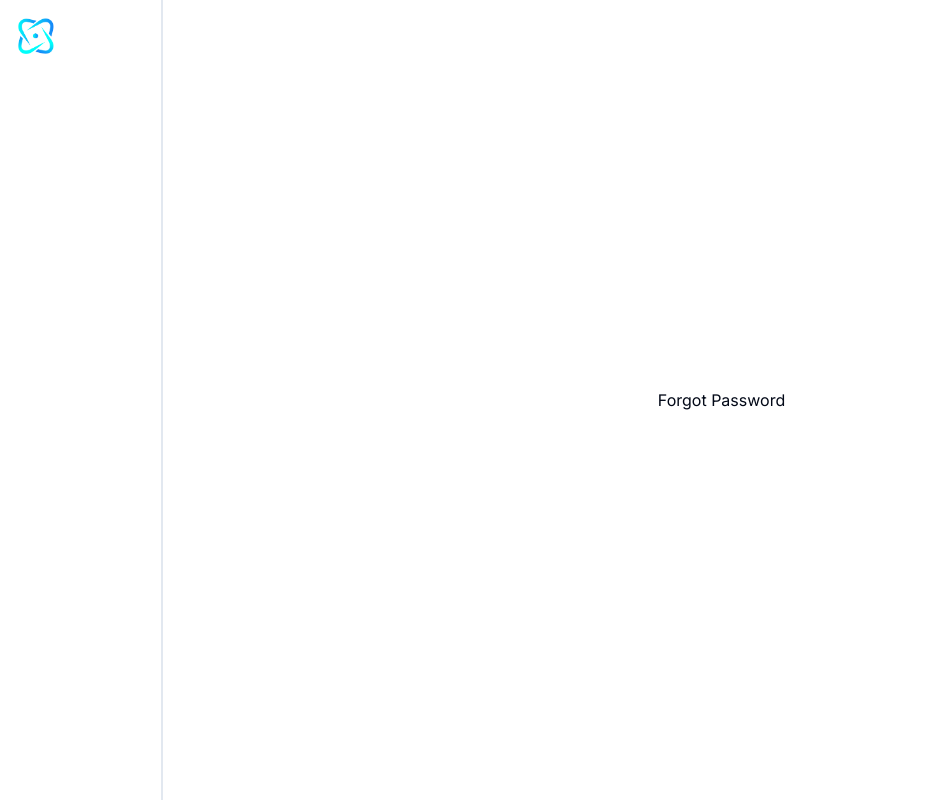
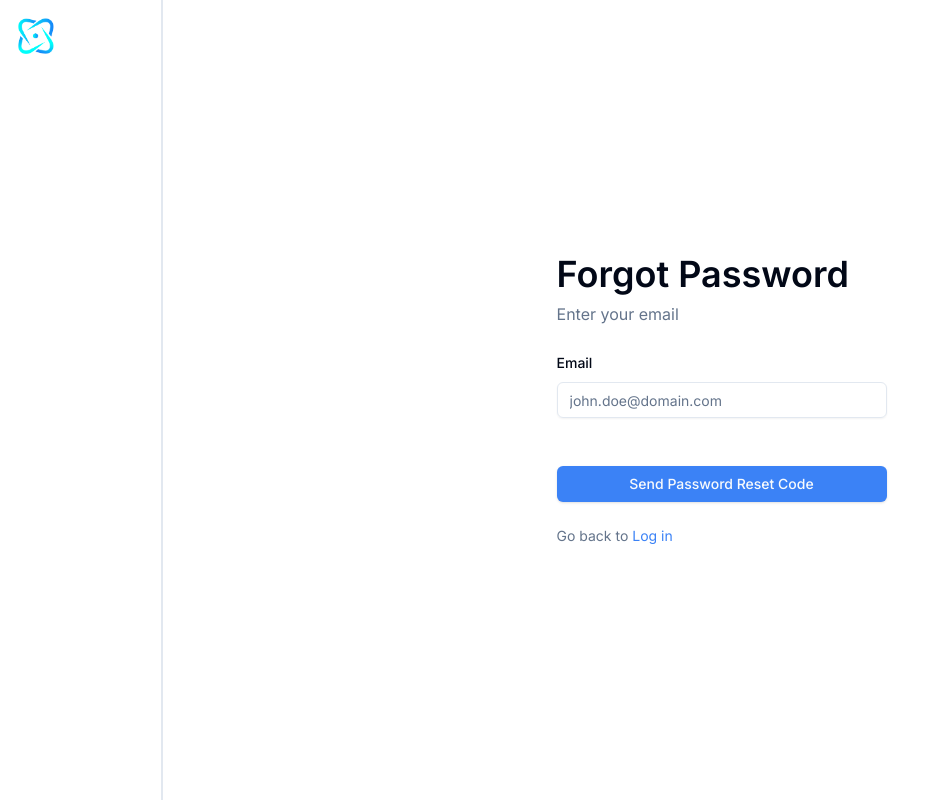
Before and after one commit to Hombre2014/job-tracker-frontend, a Next.js app: page /forgot-password in a window 1280 px wide. Shown: the whole page, without its empty margins (0-932 px from the left). Built offline with nearby package versions, Linux system fonts and the light colour scheme.

Commit message:
Implement the ForgotPassword component.

```diff
--- a/app/(auth)/forgot-password/page.tsx
+++ b/app/(auth)/forgot-password/page.tsx
@@ -1,5 +1,36 @@
+'use client';
+
+import * as z from 'zod';
+import Link from 'next/link';
+
+import { ForgotPasswordSchema } from '@/schemas';
+import AuthForm from '@/components/Forms/auth-form';
+
 const ForgotPassword: React.FC = () => {
-  return <div>Forgot Password</div>;
+  const onSubmit = (values: z.infer<typeof ForgotPasswordSchema>) => {
+    console.log(values);
+  };
+
+  return (
+    <div className="flex flex-col items-left justify-center h-full min-w-[330px] mx-4">
+      <h1 className="text-4xl font-semibold">Forgot Password</h1>
+      <p className="text-slate-500 mt-2 mb-6">Enter your email</p>
+      <AuthForm
+        schema={ForgotPasswordSchema}
+        onSubmit={onSubmit}
+        buttonText="Send Password Reset Code"
+        errorMessage=""
+        successMessage=""
+        passwordVisibility={false}
+      />
+      <p className="text-slate-500 text-sm mt-6">
+        Go back to{' '}
+        <Link href="/login" className="text-blue-500">
+          Log in
+        </Link>
+      </p>
+    </div>
+  );
 };
 
 export default ForgotPassword;
--- a/components/Forms/auth-form.tsx
+++ b/components/Forms/auth-form.tsx
@@ -30,6 +30,7 @@ interface AuthFormProps {
   successMessage: string;
   noteTitle?: string;
   noteText?: string;
+  passwordVisibility?: boolean;
 }
 
 const AuthForm = ({
@@ -40,6 +41,7 @@ const AuthForm = ({
   successMessage,
   noteTitle,
   noteText,
+  passwordVisibility = true,
 }: AuthFormProps) => {
   const form = useForm({
     resolver: zodResolver(schema),
@@ -70,6 +72,7 @@ const AuthForm = ({
               </FormItem>
             )}
           />
+          {passwordVisibility && (
             <FormField
               control={form.control}
               name="password"
@@ -83,6 +86,7 @@ const AuthForm = ({
                 </FormItem>
               )}
             />
+          )}
         </div>
         <p className="text-slate-500 text-sm">
           <span className="font-semibold">{noteTitle}</span> {noteText}
--- a/schemas/index.ts
+++ b/schemas/index.ts
@@ -17,3 +17,9 @@ export const LoginSchema = z.object({
     message: 'Password is required',
   }),
 });
+
+export const ForgotPasswordSchema = z.object({
+  email: z.string().email({
+    message: 'Email is required',
+  }),
+});
```
Lines whose indentation alone changed are shown as unchanged.
